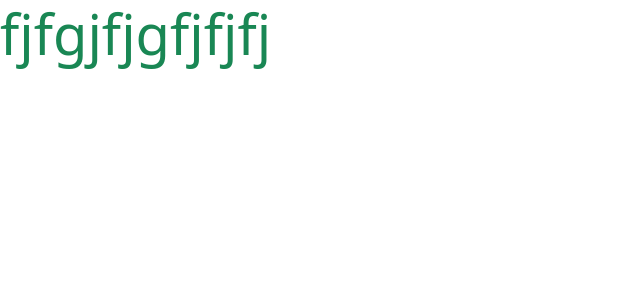
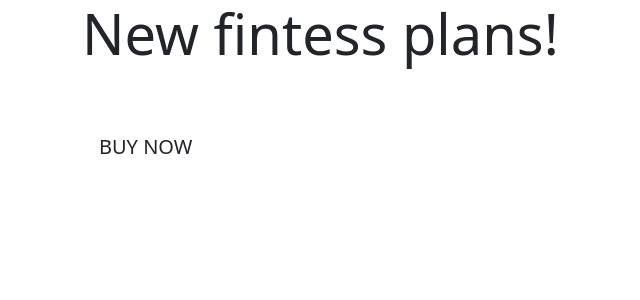
Before and after one commit to alex-1134/fitness, a Django app: page / in a window 1280 px wide. Shown: the top 300 px of the page, without its empty margins (0-640 px from the left). Run offline with Django 3.2, Linux system fonts and the light colour scheme.

Commit message:
Add content to homepage

```diff
--- a/home/templates/home/index.html
+++ b/home/templates/home/index.html
@@ -1,6 +1,29 @@
 {% extends "base.html" %}
 {% load static %}
 
+{% block page_header %}
+    <div class="container header-container">
+        <div class="row">
+            <div class="col"></div>
+        </div>
+    </div>
+{% endblock %}
+
+
 {% block content %}
-<h1 class="display-4 text-success">fjfgjfjgfjfjfj</h1>
+    <div class="container h-100">
+        <div class="row h-100">
+            <div class="col-7 col-md-6 my-auto">
+                <h1 class="display-4 logo-font text-blue">
+                    New fintess plans!
+                </h1>
+                <div class="my-5">
+                    <h4>
+                        <a href="" class="buy-now-button btn btn-lg rounded-0 text-uppercase py-3">Buy now</a>
+                    </h4>
+                </div>
+
+            </div>
+        </div>
+    </div>
 {% endblock %}
```
